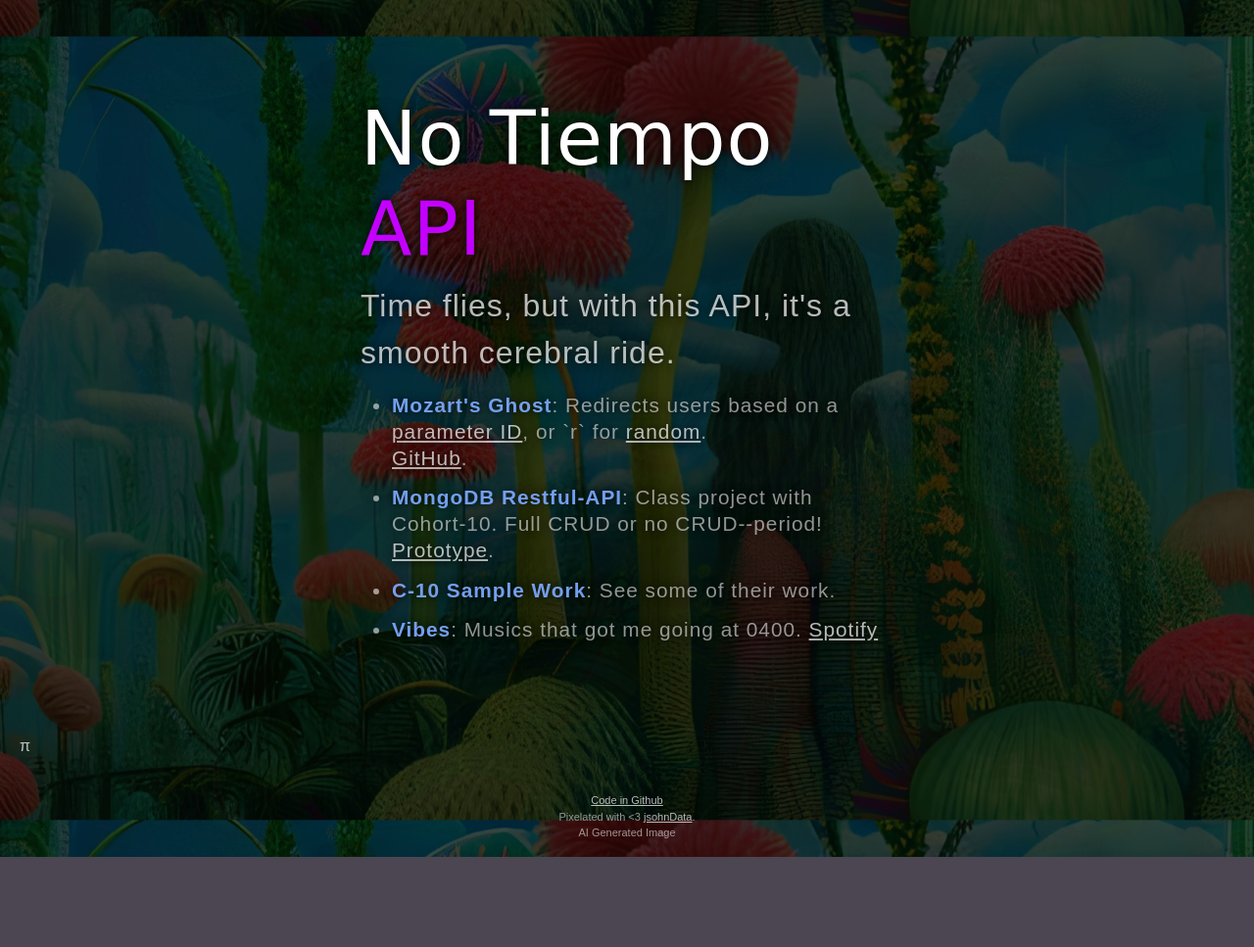
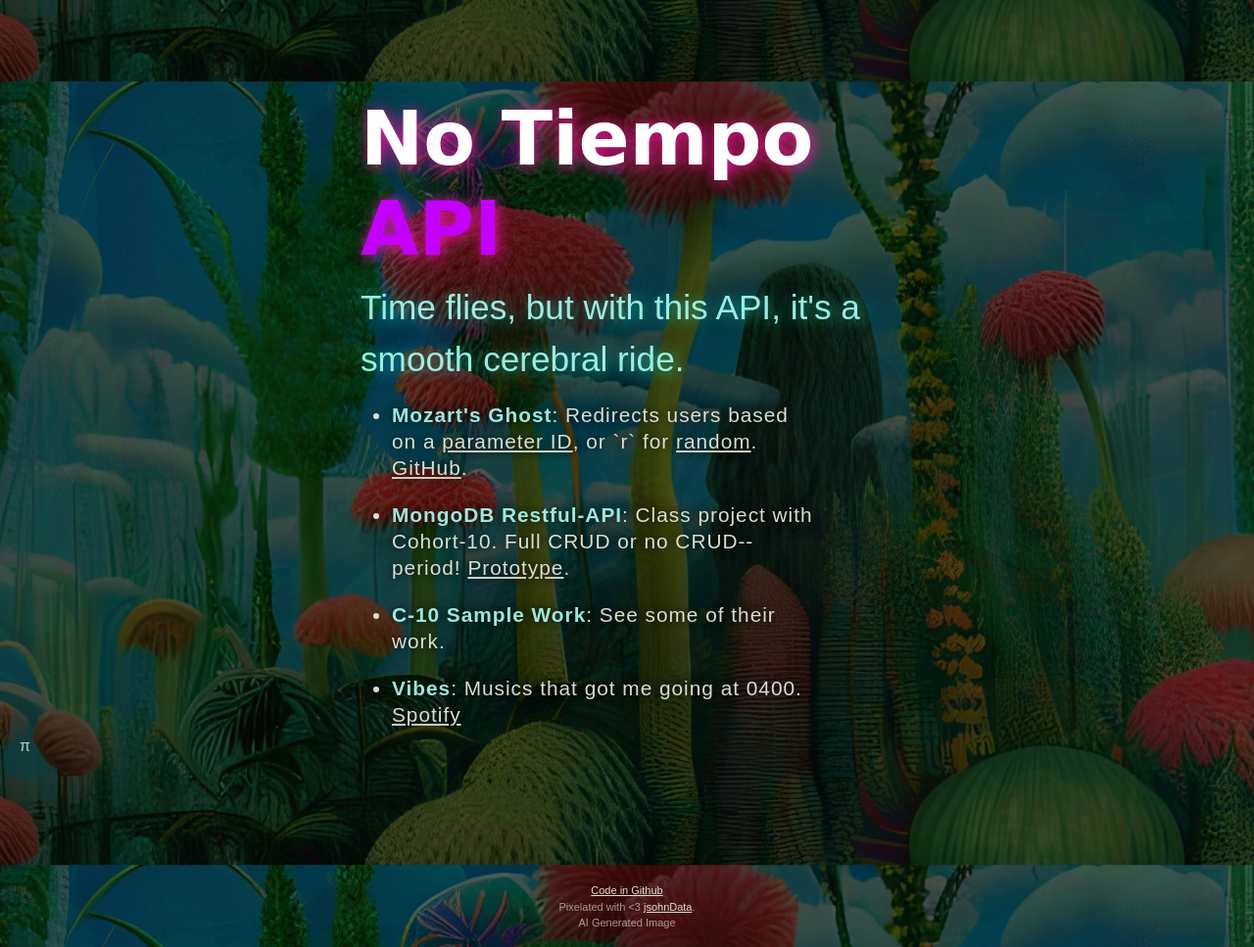
Before and after one commit to jsohndata/no-tiempo-mongodb-api, a website: page functions/pages/index.html in a window 1280 px wide. Shown: the whole page at 98% size. Before the commit the page ends 875 px from the top, so only its background shows below. Drawn offline with nearby package versions, Linux system fonts and the light colour scheme; a web font is replaced by a local one.

Commit message:
UPDATED css

```diff
--- a/functions/pages/index.html
+++ b/functions/pages/index.html
@@ -53,7 +53,7 @@
         <h1>No Tiempo <span class="api">API</span></h1>
         <p>Time flies, but with this API, it's a smooth cerebral ride.</p>
         <ul>
-          <li><strong>Mozart's Ghost</strong>: Redirects users based on a <a href="https://notiempo.lol/mozartsghost/10" target="newwin">parameter ID</a>, or `r` for <a href="https://notiempo.lol/mozartsghost/r" target="newwin">random</a>. <br><a href="https://github.com/jsohndata/docs-recipes/tree/main/express-redirect" target="_blank">GitHub</a>.</li>
+          <li><strong>Mozart's Ghost</strong>: Redirects users based on a <a href="https://notiempo.lol/mozartsghost/10" target="newwin">parameter ID</a>, or `r` for <a href="https://notiempo.lol/mozartsghost/r" target="newwin">random</a>. <a href="https://github.com/jsohndata/docs-recipes/tree/main/express-redirect" target="_blank">GitHub</a>.</li>
 
           <li><strong>MongoDB Restful-API</strong>: Class project with Cohort-10. Full CRUD or no CRUD--period! <a href="https://jsohndata.github.io/no-tiempo-mongodb-prototype/" target="_blank">Prototype</a>.</li>
 
--- a/public/styles/main.css
+++ b/public/styles/main.css
@@ -6,7 +6,7 @@ body {
     font-family: 'Wix Madefor Text', sans-serif;
     margin: 0;
     padding: 0;
-    background-color: rgba(8, 0, 16, 0.725);
+    background-color: rgba(8, 0, 16, 0.621);
     background-image: url("/images/bg1.webp");
     background-size: cover;
     background-repeat: no-repeat;
@@ -51,9 +51,15 @@ body {
   }
 }
 
-.column h1,
-.column p,
-.column li {
+main h1 {
+  text-shadow: 2px 2px 15px rgba(242, 22, 161, 0.963);
+}
+
+main p {
+  text-shadow: 2px 2px 15px rgba(22, 242, 209, 0.679);
+}
+
+main li {
   text-shadow: 0 0 10px rgba(0, 0, 0, 0.9);
   letter-spacing: 1px;
 }
@@ -61,7 +67,7 @@ body {
 h1 {
   font-family: 'Megrim', cursive;
   font-size: clamp(4.0rem, 6vw, 7.5rem);
-  font-weight: 400;
+  font-weight: 900;
   color: white;
 }
 
@@ -74,27 +80,29 @@ h1 span.api {
 }
 
 a {
-  color: rgba(255, 255, 255, 0.714);
+  color: rgba(240, 243, 227, 0.9);
 }
 
 main p {
-  font-size: clamp(1.7rem, 5vw, 2.0rem);
-  color: rgba(255, 255, 255, 0.714);
+  font-size: clamp(1.8rem, 5vw, 2.2rem);
+  color: rgba(169, 255, 244, 0.9);
 }
-main li {
-  font-size: clamp(1.3rem, 5vw, 1.5rem);
-  font-weight: 400;
-  color: rgba(255, 255, 255, 0.565);
-  line-height: 1.3;
+
+main ul {
+  width: 85%;
 }
 
 main li {
   font-size: clamp(1.0rem, 5vw, 1.3rem);
-  margin-bottom: 13px;
+  color: rgba(240, 243, 227, 0.9);
+  font-weight: 400;
+  line-height: 1.3;
+  margin-bottom: 1.3rem;
 }
 
 main li strong {
-  color: rgb(116, 159, 238);
+  color: rgba(169, 255, 244, 0.9);
+  font-weight: 600;
 }
 
 footer {
```
